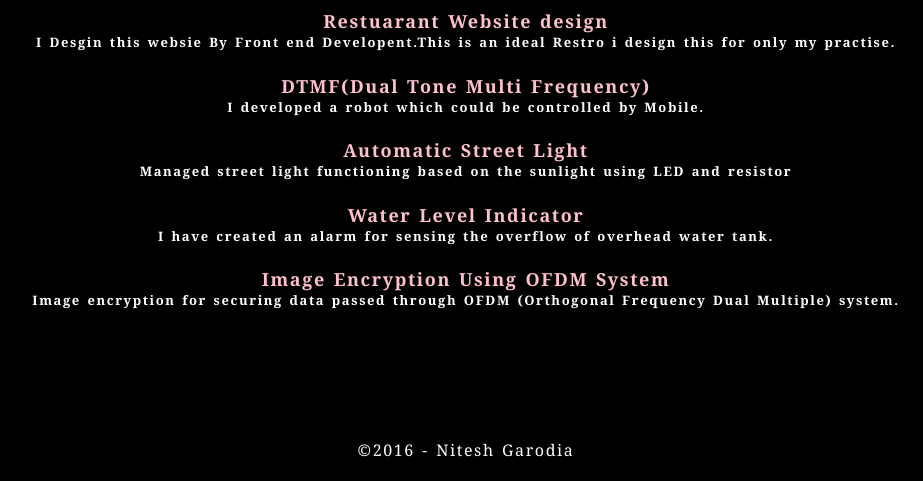
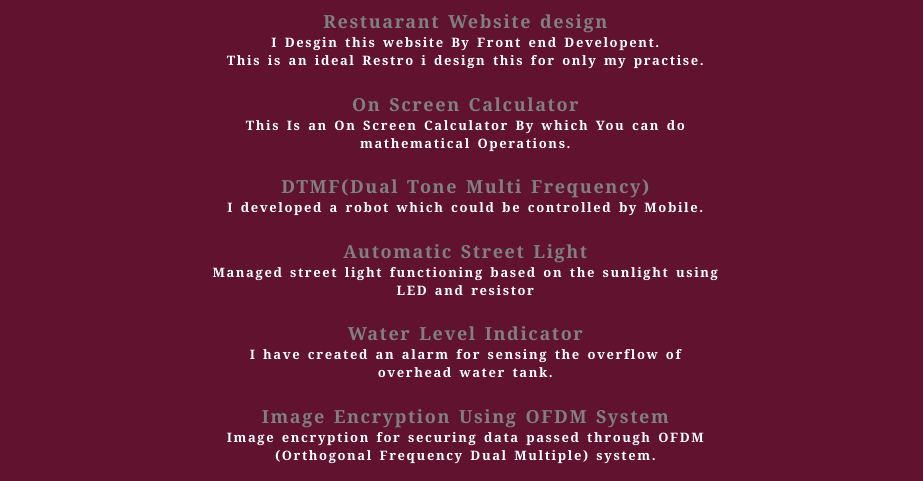
Before and after one commit to niteshgarodia/niteshgarodia.github.io, a plain HTML site: page project.html in a window 1280 px wide. Shown: the part 166-647 px from the top of the page, without its empty margins (174-1097 px from the left). Drawn offline with Linux system fonts and the light colour scheme.

Commit message:
project link update

```diff
--- a/main.css
+++ b/main.css
@@ -2,7 +2,7 @@ body{
  margin: 0px;
  letter-spacing: .1em;
  word-spacing: .1em;
- background-color: black ;
+ background-color: #61122f ;
  color: white;
  font-family: Georgia;
  }
@@ -88,7 +88,7 @@ h2{
 	font-size: 15px;
 }
 h2 a{
-	color: pink;
+	color: grey;
 }
 .footer{
 	margin: 30px;
--- a/project.html
+++ b/project.html
@@ -28,25 +28,32 @@
 	   <h1>Projects</h1>
 	   		<h2>
 	   	        <a href="../RESTRO/index.html">Restuarant Website design</a>
-	   	         <p>I Desgin this websie By Front end Developent.This is an ideal Restro i design this for only my practise.</p>
+	   	         <p>I Desgin this website By Front end Developent.<br>This is an ideal Restro i design this for only my practise.</p>
+	   	    </h2>
+
+
+	   	    <h2>
+	   	        <a href="../Calculator/index.html" >On Screen Calculator</a>
+	   	         <p>This Is an On Screen Calculator By which You can do <br>mathematical Operations.</p>
 	   	    </h2>
 
 	   	    <h2>
-	   	        <a href="" >DTMF(Dual Tone Multi Frequency)</a>
+	   	        <a href="dtmf.docx" >DTMF(Dual Tone Multi Frequency)</a>
 	   	         <p>I developed a robot which could be controlled by Mobile.</p>
 	   	    </h2>
+
 	   	    <h2>
-	   	    	<a href="">Automatic Street Light</a>
-	   	    	<p>Managed street light functioning based on the sunlight using LED and resistor</p>
+	   	    	<a href="http://circuiteasy.com/automatic-street-light/" target="_blank">Automatic Street Light</a>
+	   	    	<p>Managed street light functioning based on the sunlight using <br>LED and resistor</p>
 	   	    </h2>
 	   	    <h2>
-	   	    	<a href="">Water Level Indicator</a>
-	   	    	<p>I have created an alarm for sensing the overflow of overhead water tank.
+	   	    	<a href="http://www.instructables.com/id/Water-Level-Indicator-with-Alarm/" target="_blank">Water Level Indicator</a>
+	   	    	<p>I have created an alarm for sensing the overflow of <br>overhead water tank.
 	   	    	</p>
 	   	    </h2>
 	   	    <h2>
-	   	    	<a href="">Image Encryption Using OFDM System</a>
-	   	    	<p>Image encryption for securing data passed through OFDM (Orthogonal Frequency Dual Multiple) system.</p>
+	   	    	<a href="ofdm.docx">Image Encryption Using OFDM System</a>
+	   	    	<p>Image encryption for securing data passed through OFDM <br>(Orthogonal Frequency Dual Multiple) system.</p>
 	   	    </h2>
 
 	</div>
```
Also changed, not shown: 2 other files.
